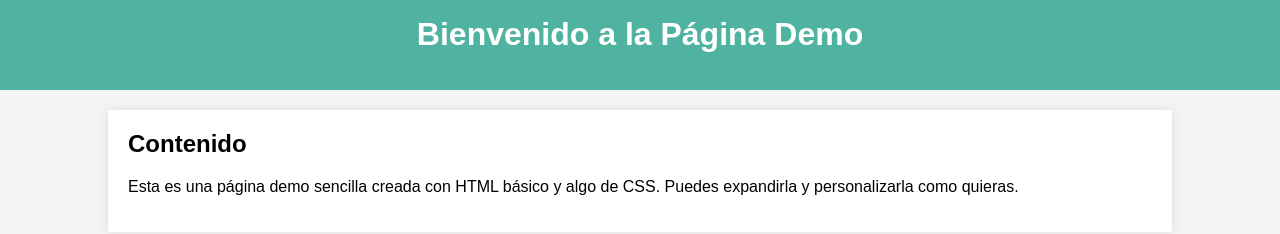
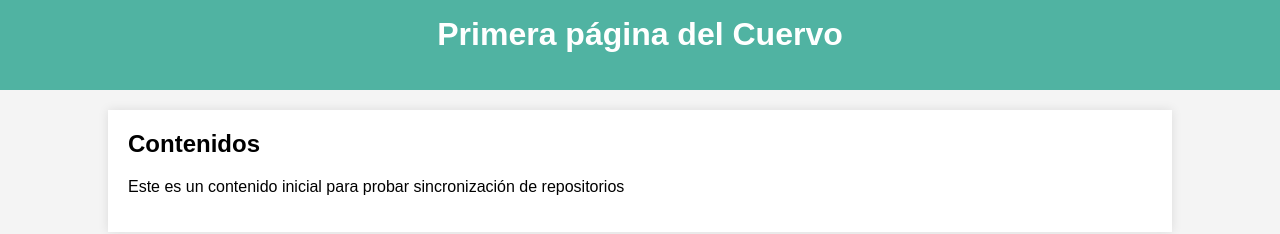
Before and after one commit to cuervomaster/firstBox, a plain HTML site: page index.html in a window 1280 px wide. Drawn offline with Linux system fonts and the light colour scheme.

Commit message:
Update index.html

```diff
--- a/index.html
+++ b/index.html
@@ -36,11 +36,11 @@
 
 <body>
     <header>
-        <h1>Bienvenido a la Página Demo</h1>
+        <h1>Primera página del Cuervo</h1>
     </header>
     <main>
-        <h2>Contenido</h2>
-        <p>Esta es una página demo sencilla creada con HTML básico y algo de CSS. Puedes expandirla y personalizarla como quieras.</p>
+        <h2>Contenidos</h2>
+        <p>Este es un contenido inicial para probar sincronización de repositorios</p>
     </main>
 </body>
 
```
